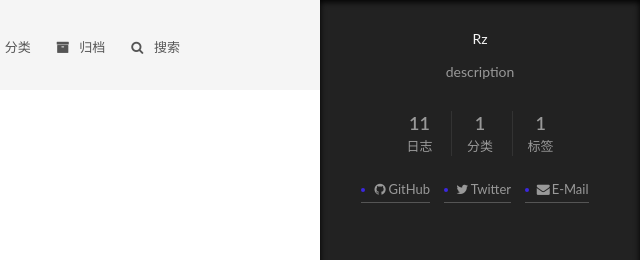
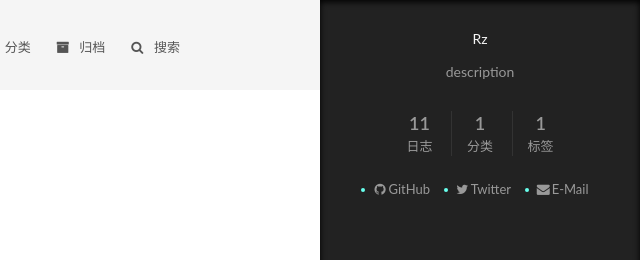
Before and after one commit to Rzzy/rz.github.io, a plain HTML site: page index.html in a window 1280 px wide. Both pictures are taken after a click on the element 1238 px from the left and 743 px from the top of the page. Shown: the top 260 px of the page, 640-1280 px from the left. Drawn offline with Linux system fonts and the light colour scheme.

Commit message:
Site updated: 2018-01-04 01:08:31

```diff
--- a/css/main.css
+++ b/css/main.css
@@ -1811,7 +1811,7 @@ pre .javascript .function {
   vertical-align: middle;
   margin-right: 10px;
   margin-bottom: 10px;
-  border-bottom-color: #555;
+  border-bottom: 0;
   font-size: 13px;
 }
 .links-of-author a:before {
@@ -1822,7 +1822,7 @@ pre .javascript .function {
   width: 4px;
   height: 4px;
   border-radius: 50%;
-  background: #3b28e0;
+  background: #67ffed;
 }
 .links-of-blogroll {
   font-size: 13px;
```
